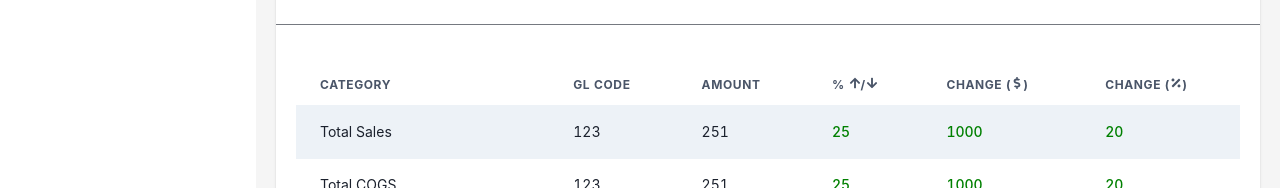
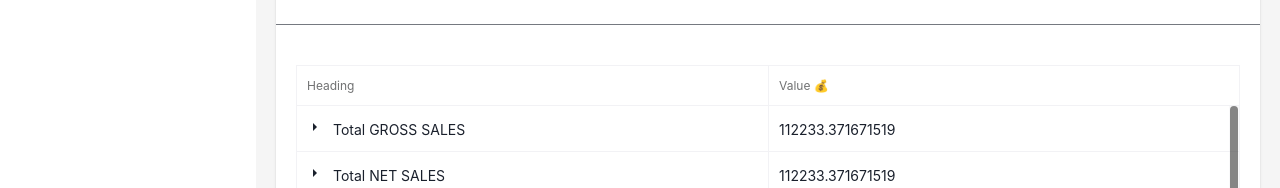
Before and after one commit to raunaq-sudo/starfish_dashboard, a React (Create React App) app: page /Dash in a window 1280 px wide. Both pictures are taken after a click on the button "Costs". Shown: the part 612-800 px from the top of the page. Built offline with nearby package versions, Linux system fonts and the light colour scheme.

Commit message:
RSUITE Table added to PL Table

```diff
--- a/src/components/widgets/costs/plStatement.jsx
+++ b/src/components/widgets/costs/plStatement.jsx
@@ -11,7 +11,7 @@ import {
   TabPanels,
   CardHeader,
   Text,
-  Table,
+
   Thead,
   Tr,
   Th,
@@ -30,6 +30,12 @@ import {
   FaList,
   FaPercentage,
 } from 'react-icons/fa';
+
+import "rsuite/dist/rsuite.css"
+import { Table } from 'rsuite';
+
+
+
 class PLCard extends Component {
   state = {
     pl: [
@@ -76,6 +82,174 @@ class PLCard extends Component {
       },
     ],
     pltable: [],
+    test: [
+
+
+
+
+
+      {
+        "label": "Uber Eats Fee",
+        "value": 11949.33
+      },
+      {
+        "label": "Preventative Maintenance",
+        "value": 1111.2
+      },
+      {
+        "label": "Office Supplies",
+        "value": 199.98
+      },
+      {
+        "label": "Credit Card Commissions & Fees",
+        "value": 222.6
+      },
+      {
+        "label": "Utilities - Hydro",
+        "value": 594.44
+      },
+      {
+        "label": "Waste Removal (Independent)",
+        "value": 257.2
+      },
+      {
+        "label": "Rent Basic",
+        "value": 3300
+      },
+      {
+        "label": "Business Insurance",
+        "value": 691.58
+      },
+      {
+        "label": "Travel Expense - Hotel",
+        "value": 18.33
+      }
+    ],
+    testTable: [
+      {
+        "label": "Total GROSS SALES",
+        "value": "112233.371671519",
+        "children": [
+          {
+            "label": "Purchased Food",
+            "value": 28472.03
+          },
+          {
+            "label": "Store Transfers",
+            "value": 564.55
+          },
+        ]
+      },
+      {
+        "label": "Total NET SALES",
+        "value": "112233.371671519",
+        "children": [{
+          "label": "Paper Purchases",
+          "value": 3794.46
+        },]
+      },
+      {
+        "label": "Total Purchased Food",
+        "value": "29036.58",
+      },
+      {
+        "label": "Total Paper Takeout Packaing",
+        "value": "3794.46"
+      },
+      {
+        "label": "Total COST OF GOODS SOLD",
+        "value": "32831.04"
+      },
+      {
+        "label": "Gross Profit",
+        "value": "79402.331671519"
+      },
+      {
+        "label": "Total VARIABLE LABOUR",
+        "value": "32954.77",
+        "children": [
+          {
+            "label": "Supervisors",
+            "value": 32954.77
+          },
+        ]
+      },
+      {
+        "label": "BENEFITS & PAYROLL BURDEN",
+        "value": 135,
+        "children": [{
+          "label": "Payroll Processing Fees",
+          "value": 135.28
+        },]
+      },
+      {
+        "label": "Total LABOUR",
+        "value": "33090.05",
+
+      },
+      {
+        "label": "Total DIRECT OPERATING EXPENSES",
+        "value": "1533.42",
+        "children": [
+          {
+            "label": "Floor Mats & Linen",
+            "value": 762.05
+          },
+          {
+            "label": "Bank Fees",
+            "value": 407.42
+          },
+          {
+            "label": "POS",
+            "value": 144
+          },
+          {
+            "label": "DIRECT OPERATING EXPENSES - Other",
+            "value": 219.95
+          },
+        ]
+      },
+      {
+        "label": "Total OFF PREMISE EXPENSES",
+        "value": "11949.33"
+      },
+      {
+        "label": "Total REPAIRS & MAINTENANCE",
+        "value": "1111.2"
+      },
+      {
+        "label": "Total  ADMINISTRATION",
+        "value": "422.58"
+      },
+      {
+        "label": "Total UTILITIES",
+        "value": "851.64"
+      },
+      {
+        "label": "Total PROPERTY",
+        "value": "3991.58"
+      },
+      {
+        "label": "TOTAL EXPENSES",
+        "value": "52949.8"
+      },
+      {
+        "label": "CORPORATE CONTRIBUTIONS",
+        "value": "26452.531671519"
+      },
+      {
+        "label": "Total OVERHEAD - NON PEOPLE COSTS - Other",
+        "value": "18.33"
+      },
+      {
+        "label": "Total Other Expense",
+        "value": "18.33"
+      },
+      {
+        "label": "Net Income",
+        "value": "26434.201671519"
+      }
+    ]
   };
 
   componentDidMount = () => {
@@ -112,6 +286,7 @@ class PLCard extends Component {
   };
 
   render() {
+    const { Column, HeaderCell, Cell } = Table;
     return (
       <Card width={'100%'}>
         <CardHeader>
@@ -126,25 +301,24 @@ class PLCard extends Component {
           </Flex>
         </CardHeader>
         <Divider mt={0} />
-        <CardBody overflowX={'scroll'}>
-          <Table fontSize={'sm'} variant={'striped'}>
-            <Thead>
-              <Tr>
-                <Th>Category</Th>
-                <Th>GL Code</Th>
-                <Th>Amount</Th>
-                <Th>
-                  % <Icon as={FaArrowUp} />/<Icon as={FaArrowDown} />
-                </Th>
-                <Th>
-                  Change (<Icon as={FaDollarSign} />)
-                </Th>
-                <Th>
-                  Change (<Icon as={FaPercentage} />)
-                </Th>
-              </Tr>
-            </Thead>
-            <Tbody>{this.state.pltable}</Tbody>
+        <CardBody overflowX={'scroll'} >
+          <Table isTree
+            bordered
+            cellBordered
+            rowKey="value"
+            height={400}
+            data={this.state.testTable}
+            shouldUpdateScroll={false}
+            style={{ fontSize: 'xs' }}
+          >
+            <Column flexGrow={1}>
+              <HeaderCell>Heading</HeaderCell>
+              <Cell dataKey="label" />
+            </Column>
+            <Column width={100} flexGrow={1}>
+              <HeaderCell>Value 💰</HeaderCell>
+              <Cell dataKey="value" />
+            </Column>
           </Table>
         </CardBody>
       </Card>
```
